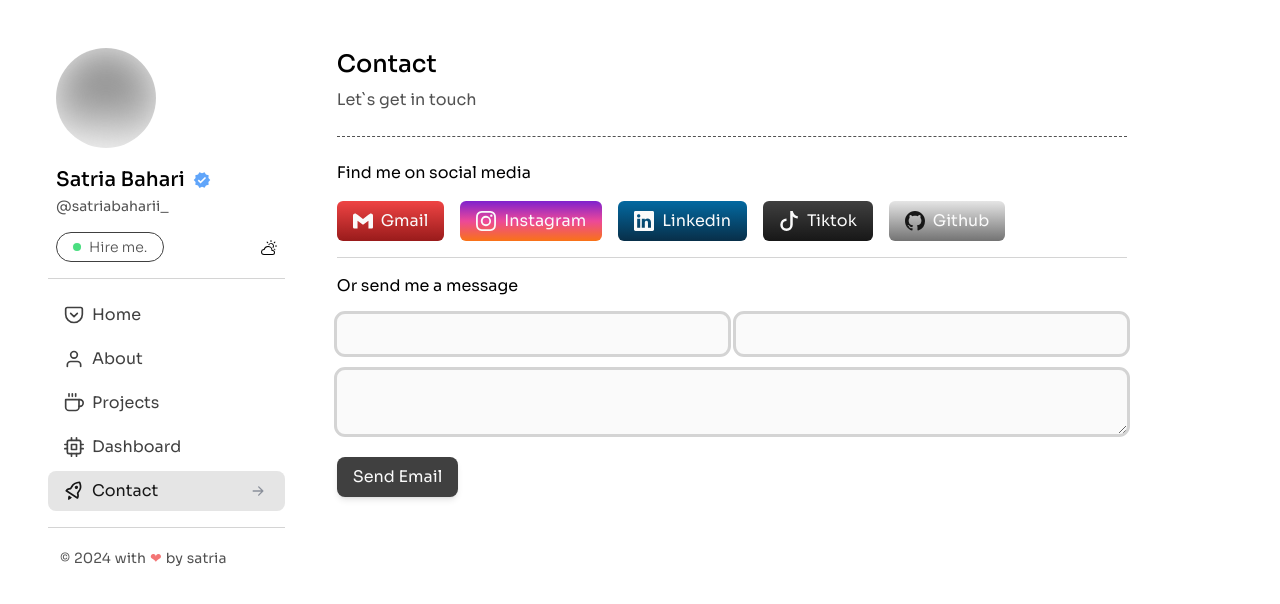
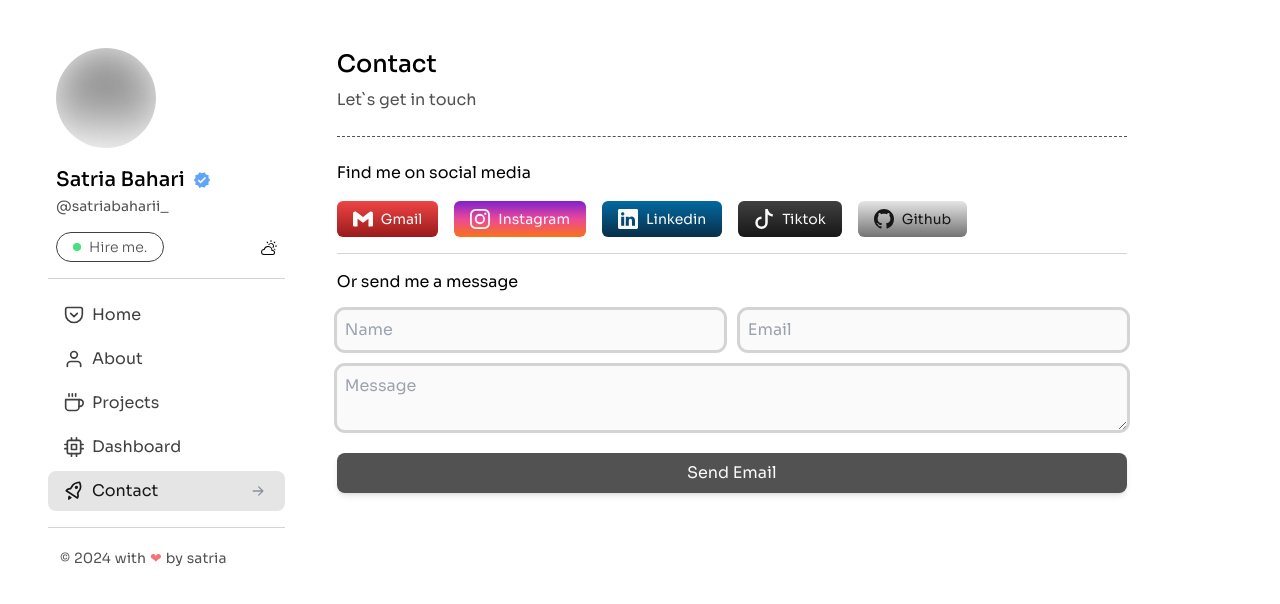
Before and after one commit to satriabahari/satriabahari.site, a Next.js app: page /contact in a window 1280 px wide. Shown: the top 604 px of the page. Built offline with nearby package versions, Linux system fonts and the light colour scheme.

Commit message:
refactor: change some code

```diff
--- a/common/components/elements/InputField.tsx
+++ b/common/components/elements/InputField.tsx
@@ -1,22 +1,57 @@
-export default function InputField({
+import {
+  FieldErrors,
+  FieldValues,
+  Path,
+  RegisterOptions,
+  UseFormRegister,
+} from "react-hook-form";
+
+type RadioInputProps<TFormValue extends FieldValues> = {
+  register: UseFormRegister<TFormValue>;
+  name: Path<TFormValue>;
+  error: FieldErrors;
+  rule?: RegisterOptions;
+  isTextArea?: boolean;
+  placeholder?: string;
+  rows?: number;
+};
+export default function InputField<TFormValue extends FieldValues>({
+  name,
+  rule,
+  error,
   isTextArea = false,
   placeholder = "",
   rows = 2,
-}) {
+  register,
+}: RadioInputProps<TFormValue>) {
+  const renderPlaceholder =
+    placeholder || name.charAt(0).toUpperCase() + name.slice(1);
   return (
     <div className="w-full space-y-2">
       {isTextArea ? (
         <textarea
           rows={rows}
-          placeholder={placeholder}
+          placeholder={renderPlaceholder}
+          {...register(name, rule)}
           className="w-full rounded-lg bg-neutral-50 p-2 outline outline-neutral-300 focus:outline-neutral-400 dark:bg-neutral-900 dark:outline-neutral-700"
         ></textarea>
       ) : (
         <input
           type="text"
-          placeholder={placeholder}
+          placeholder={renderPlaceholder}
+          {...register(name, rule)}
           className="w-full rounded-lg bg-neutral-50 p-2 outline outline-neutral-300 focus:outline-neutral-400 dark:bg-neutral-900 dark:outline-neutral-700"
         />
+      )}{" "}
+      {error[name]?.type === "required" && (
+        <p role="alert" className="text-[10px] text-red-400">
+          *{name} is required
+        </p>
+      )}
+      {error[name]?.type === "pattern" && (
+        <p role="alert" className="text-[10px] text-red-400">
+          *{String(error[name]?.message)}
+        </p>
       )}
     </div>
   );
--- a/modules/contact/components/ContactCard.tsx
+++ b/modules/contact/components/ContactCard.tsx
@@ -6,15 +6,20 @@ export default function ContactCard({
   href,
   icon,
   backgroundColor,
+  textColor,
 }: SocialMediaProps) {
   return (
-    <Link href={href}>
-      <button
-        className={`flex items-center gap-x-2 rounded-md px-4 py-2 text-neutral-50 ${backgroundColor}`}
+    <button
+      className={`w-full rounded-md px-4 py-2 text-neutral-50 md:w-max ${textColor} ${backgroundColor}`}
+    >
+      <Link
+        href={href}
+        target="_blank"
+        className="flex items-center justify-center  gap-x-2"
       >
-        <i>{icon}</i>
-        <p>{title}</p>
-      </button>
-    </Link>
+        {icon}
+        <p className="text-sm">{title}</p>
+      </Link>
+    </button>
   );
 }
--- a/modules/contact/components/ContactForm.tsx
+++ b/modules/contact/components/ContactForm.tsx
@@ -1,21 +1,91 @@
+"use client";
+
 import InputField from "@/common/components/elements/InputField";
-import React from "react";
+import axios from "axios";
+import { useEffect, useState } from "react";
+import { useForm } from "react-hook-form";
+
+type FormEmail = {
+  name: string;
+  email: string;
+  message: string;
+};
 
 export default function ContactForm() {
+  const {
+    register,
+    handleSubmit,
+    reset,
+    formState: { errors },
+  } = useForm<FormEmail>();
+  const [isLoading, setIsLoading] = useState(false);
+  const [buttonText, setButtonText] = useState("Send Email");
+  const [isSuccess, setIsSuccess] = useState(false);
+  const regexEmail =
+    /^(([^<>()[\]\\.,;:\s@"]+(\.[^<>()[\]\\.,;:\s@"]+)*)|(".+"))@((\[[0-9]{1,3}\.[0-9]{1,3}\.[0-9]{1,3}\.[0-9]{1,3}])|(([a-zA-Z\-0-9]+\.)+[a-zA-Z]{2,}))$/;
+
+  const handleFormSubmit = async (payload: FormEmail) => {
+    setIsLoading(true);
+    try {
+      const response = await axios.post("/api/email", payload);
+      if (response.status === 200) setIsSuccess(true);
+      reset();
+      setIsLoading(false);
+    } catch (error) {
+      console.log(error);
+      setIsLoading(false);
+    }
+  };
+
+  useEffect(() => {
+    setButtonText(isLoading ? "Sending your message..." : "Send Email");
+    if (!isLoading && isSuccess) setButtonText("Your email sent successfully");
+    const timeout = setTimeout(() => {
+      setButtonText("Send Email");
+    }, 5000);
+    return () => clearTimeout(timeout);
+  }, [isLoading, isSuccess]);
+
   return (
     <div className="space-y-4">
       <h2>Or send me a message</h2>
-      <form action="" className="space-y-4 transition-all duration-300">
-        <div className="flex w-full space-x-2">
-          <InputField />
-          <InputField />
+      <form
+        onSubmit={handleSubmit(handleFormSubmit)}
+        className="space-y-4 transition-all duration-300"
+      >
+        <div className="flex w-full flex-col space-y-4 md:flex-row md:space-x-4 md:space-y-0">
+          <InputField
+            name="name"
+            rule={{ required: true }}
+            register={register}
+            error={errors}
+          />
+          <InputField
+            name="email"
+            rule={{
+              required: true,
+              pattern: {
+                value: regexEmail,
+                message: "please enter a valid email",
+              },
+            }}
+            register={register}
+            error={errors}
+          />
         </div>
-        <InputField isTextArea />
+        <InputField
+          name="message"
+          rule={{ required: true }}
+          register={register}
+          error={errors}
+          isTextArea
+        />
         <button
+          disabled={isLoading}
           type="submit"
-          className="rounded-lg bg-neutral-700 px-4 py-2 text-neutral-50 shadow-md hover:bg-neutral-800 hover:shadow-lg"
+          className="w-full rounded-lg bg-neutral-600 px-4 py-2 text-neutral-50 shadow-md transition-all duration-300 hover:bg-neutral-700 hover:shadow-lg dark:bg-neutral-800 hover:dark:bg-neutral-700"
         >
-          Send Email
+          {buttonText}
         </button>
       </form>
     </div>
--- a/modules/contact/components/ContactList.tsx
+++ b/modules/contact/components/ContactList.tsx
@@ -2,11 +2,12 @@ import { SOCIAL_MEDIA } from "@/common/constant/socialMedia";
 import ContactCard from "./ContactCard";
 
 export default function ContactList() {
+  const filteredSocialMedia = SOCIAL_MEDIA?.filter((social) => social?.isShow);
   return (
-    <div className="space-y-4">
+    <div className="flex flex-col space-y-4">
       <h2>Find me on social media</h2>
-      <div className="flex gap-x-4">
-        {SOCIAL_MEDIA.map((media) => (
+      <div className="flex flex-wrap gap-4">
+        {filteredSocialMedia.map((media) => (
           <ContactCard key={media.title} {...media} />
         ))}
       </div>
```
